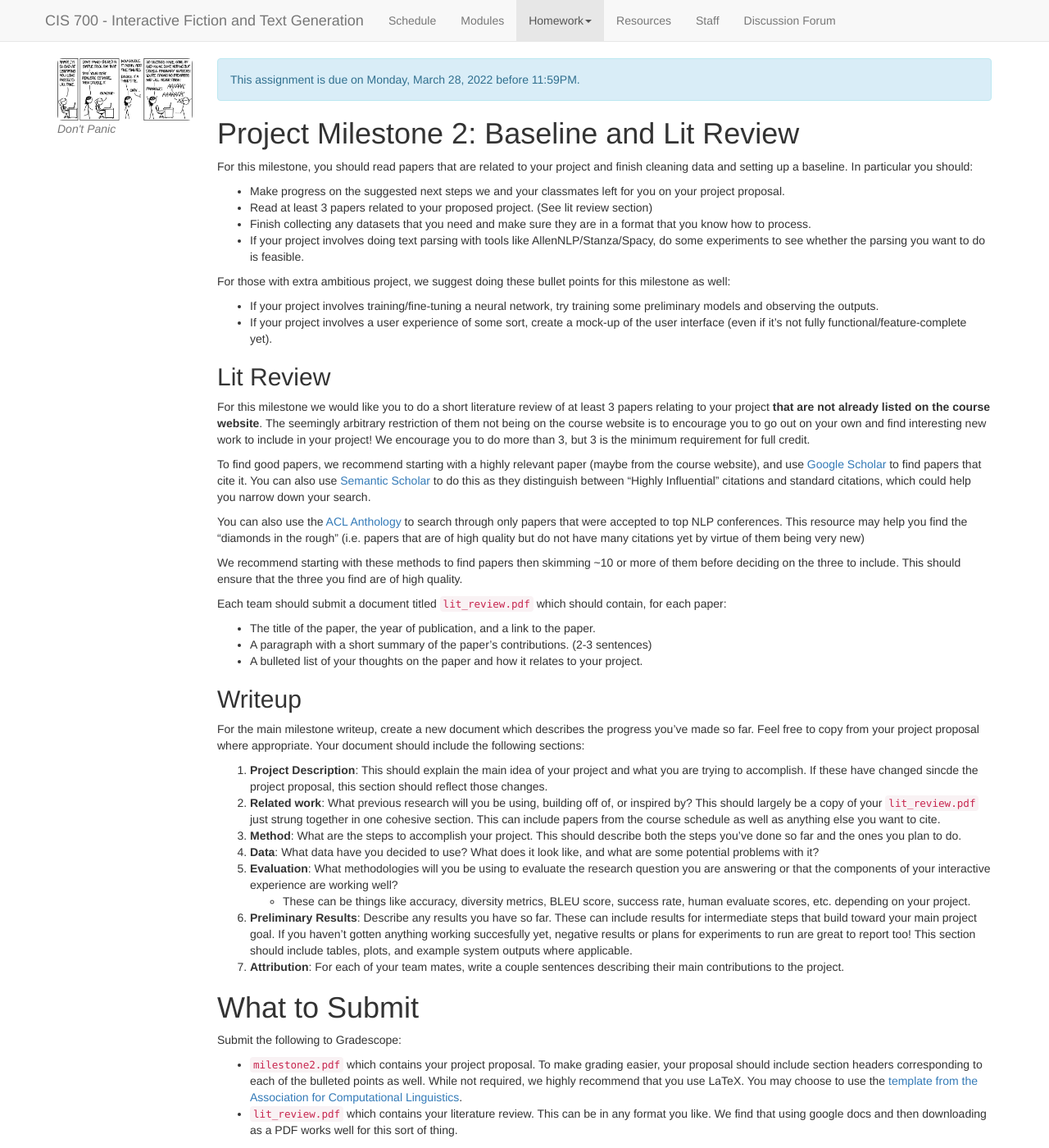
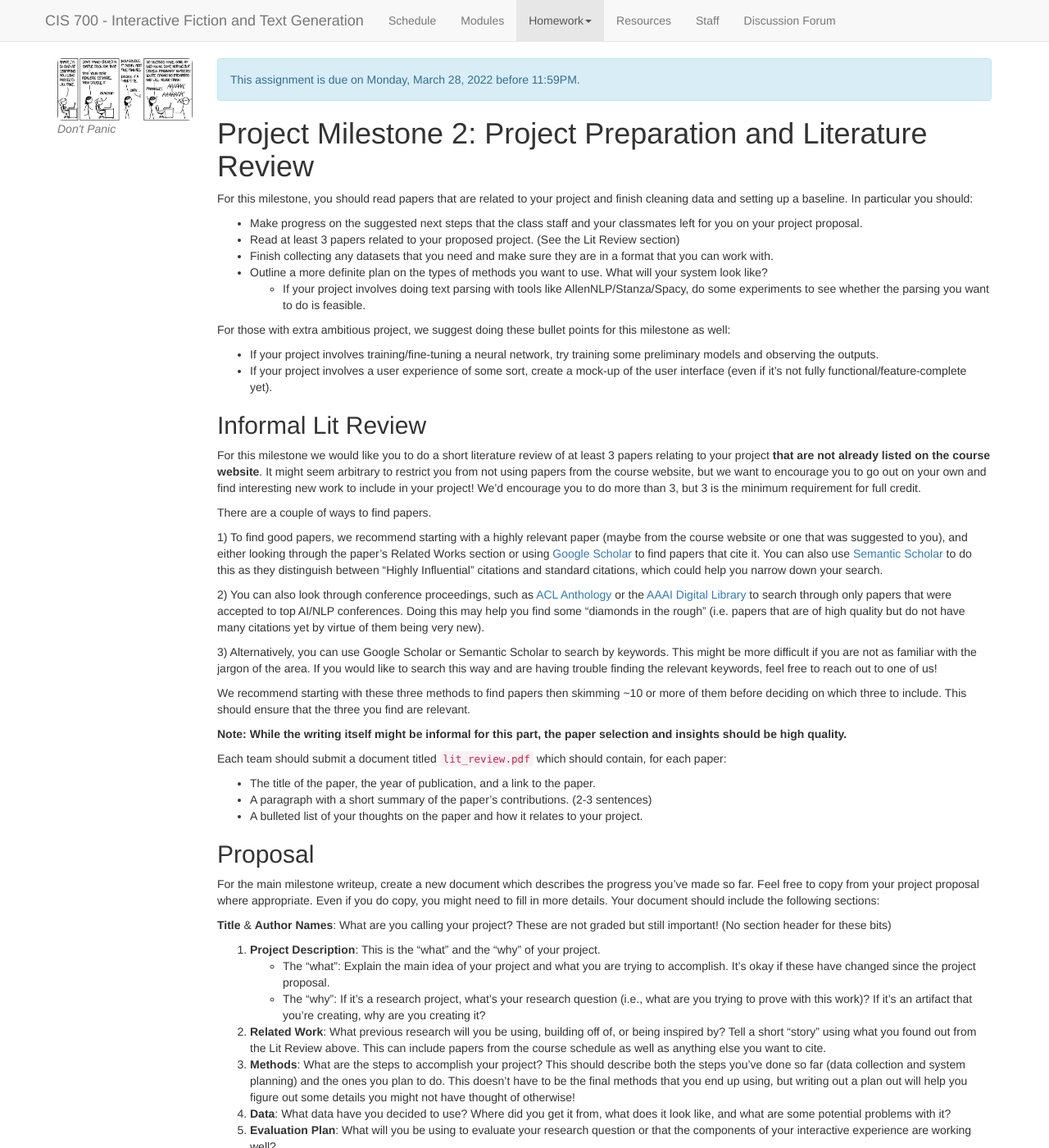
Before and after one commit to interactive-fiction-class/interactive-fiction-class.github.io, a Jekyll site: the page built from homeworks/progress-report1/pr1.md, in a window 1280 px wide and 1400 px high. Shown: the whole window at 82% size. Built offline with Jekyll 4.4.1, drawn with Linux system fonts in a browser that asks for light colours; nearby versions of some CDN libraries; a script that is not in the unit is left out; some of the changed text lies outside the part shown.

Commit message:
Update pr1.md

```diff
--- a/homeworks/progress-report1/pr1.md
+++ b/homeworks/progress-report1/pr1.md
@@ -3,8 +3,7 @@ layout: default
 img: estimating_time.png
 caption: Don't Panic
 img_link: https://xkcd.com/1658/
-title: The Term Project
-title: Baseline and Lit Review
+title: Project Preparation and Literature Review
 type: Project Milestone
 number: 2
 active_tab: homework
@@ -54,42 +53,54 @@ You can download the materials for this assignment here:
 =============================================================
 
 For this milestone, you should read papers that are related to your project and finish cleaning data and setting up a baseline. In particular you should:
-* Make progress on the suggested next steps we and your classmates left for you on your project proposal.
-* Read at least 3 papers related to your proposed project. (See lit review section)
-* Finish collecting any datasets that you need and make sure they are in a format that you know how to process.
-* If your project involves doing text parsing with tools like AllenNLP/Stanza/Spacy, do some experiments to see whether the parsing you want to do is feasible.
+* Make progress on the suggested next steps that the class staff and your classmates left for you on your project proposal.
+* Read at least 3 papers related to your proposed project. (See the Lit Review section)
+* Finish collecting any datasets that you need and make sure they are in a format that you can work with.
+* Outline a more definite plan on the types of methods you want to use. What will your system look like?
+   * If your project involves doing text parsing with tools like AllenNLP/Stanza/Spacy, do some experiments to see whether the parsing you want to do is feasible.
 
 For those with extra ambitious project, we suggest doing these bullet points for this milestone as well:
 * If your project involves training/fine-tuning a neural network, try training some preliminary models and observing the outputs.
 * If your project involves a user experience of some sort, create a mock-up of the user interface (even if it's not fully functional/feature-complete yet).
 
-## Lit Review
-For this milestone we would like you to do a short literature review of at least 3 papers relating to your project **that are not already listed on the course website**. The seemingly arbitrary restriction of them not being on the course website is to encourage you to go out on your own and find interesting new work to include in your project! We encourage you to do more than 3, but 3 is the minimum requirement for full credit.
+## Informal Lit Review
+For this milestone we would like you to do a short literature review of at least 3 papers relating to your project **that are not already listed on the course website**. It might seem arbitrary to restrict you from not using papers from the course website, but we want to encourage you to go out on your own and find interesting new work to include in your project! We'd encourage you to do more than 3, but 3 is the minimum requirement for full credit.
 
-To find good papers, we recommend starting with a highly relevant paper (maybe from the course website), and use [Google Scholar](https://scholar.google.com/) to find papers that cite it. You can also use [Semantic Scholar](https://www.semanticscholar.org/) to do this as they distinguish between "Highly Influential" citations and standard citations, which could help you narrow down your search.
+There are a couple of ways to find papers.
 
-You can also use the [ACL Anthology](https://aclanthology.org/) to search through only papers that were accepted to top NLP conferences. This resource may help you find the "diamonds in the rough" (i.e. papers that are of high quality but do not have many citations yet by virtue of them being very new)
+1) To find good papers, we recommend starting with a highly relevant paper (maybe from the course website or one that was suggested to you), and either looking through the paper's Related Works section or using [Google Scholar](https://scholar.google.com/) to find papers that cite it. You can also use [Semantic Scholar](https://www.semanticscholar.org/) to do this as they distinguish between "Highly Influential" citations and standard citations, which could help you narrow down your search.
 
-We recommend starting with these methods to find papers then skimming ~10 or more of them before deciding on the three to include. This should ensure that the three you find are of high quality.
+2) You can also look through conference proceedings, such as [ACL Anthology](https://aclanthology.org/) or the [AAAI Digital Library](https://www.aaai.org/Library/conferences-library.php) to search through only papers that were accepted to top AI/NLP conferences. Doing this may help you find some "diamonds in the rough" (i.e. papers that are of high quality but do not have many citations yet by virtue of them being very new).
+
+3) Alternatively, you can use Google Scholar or Semantic Scholar to search by keywords. This might be more difficult if you are not as familiar with the jargon of the area. If you would like to search this way and are having trouble finding the relevant keywords, feel free to reach out to one of us!
+
+We recommend starting with these three methods to find papers then skimming ~10 or more of them before deciding on which three to include. This should ensure that the three you find are relevant.
+
+**Note: While the writing itself might be informal for this part, the paper selection and insights should be high quality.**
 
 Each team should submit a document titled `lit_review.pdf` which should contain, for each paper:
 * The title of the paper, the year of publication, and a link to the paper.
 * A paragraph with a short summary of the paper's contributions. (2-3 sentences)
 * A bulleted list of your thoughts on the paper and how it relates to your project.
 
-## Writeup
-For the main milestone writeup, create a new document which describes the progress you've made so far. Feel free to copy from your project proposal where appropriate. Your document should include the following sections:
 
-1. __Project Description__: This should explain the main idea of your project and what you are trying to accomplish. If these have changed sincde the project proposal, this section should reflect those changes.
-2. __Related work__: What previous research will you be using, building off of, or inspired by? This should largely be a copy of your `lit_review.pdf` just strung together in one cohesive section. This can include papers from the course schedule as well as anything else you want to cite.
-3. __Method__: What are the steps to accomplish your project. This should describe both the steps you've done so far and the ones you plan to do.
-4. __Data__: What data have you decided to use? What does it look like, and what are some potential problems with it?
-5. __Evaluation__: What methodologies will you be using to evaluate the research question  you are answering or that the components of your interactive experience are working well?
-  * These can be things like accuracy, diversity metrics, BLEU score, success rate, human evaluate scores, etc. depending on your project.
-6. __Preliminary Results__: Describe any results you have so far. These can include results for intermediate steps that build toward your main project goal. If you haven't gotten anything working succesfully yet, negative results or plans for experiments to run are great to report too! This section should include tables, plots, and example system outputs where applicable.
-6. __Attribution__: For each of your team mates, write a couple sentences describing their main contributions to the project.
+## Proposal
+For the main milestone writeup, create a new document which describes the progress you've made so far. Feel free to copy from your project proposal where appropriate. Even if you do copy, you might need to fill in more details.
+Your document should include the following sections:
+
+__Title__ & __Author Names__: What are you calling your project? These are not graded but still important! (No section header for these bits)
+1. __Project Description__: This is the "what" and the "why" of your project.
+ * The "what": Explain the main idea of your project and what you are trying to accomplish. It's okay if these have changed since the project proposal.
+ * The "why": If it's a research project, what's your research question (i.e., what are you trying to prove with this work)? If it's an artifact that you're creating, why are you creating it?
+2. __Related Work__: What previous research will you be using, building off of, or being inspired by? Tell a short "story" using what you found out from the Lit Review above. This can include papers from the course schedule as well as anything else you want to cite.
+3. __Methods__: What are the steps to accomplish your project? This should describe both the steps you've done so far (data collection and system planning) and the ones you plan to do. This doesn't have to be the final methods that you end up using, but writing out a plan out will help you figure out some details you might not have thought of otherwise!
+4. __Data__: What data have you decided to use? Where did you get it from, what does it look like, and what are some potential problems with it?
+5. __Evaluation Plan__: What will you be using to evaluate your research question or that the components of your interactive experience are working well?
+  * These can be things like accuracy, diversity metrics, perplexity, BLEU/ROUGE scores, success rate, human evaluation scores, etc. depending on your project.
+6. __Preliminary Results (optional)__: Describe any results you have so far. These can include results for intermediate steps that build toward your main project goal. If you haven't gotten anything working succesfully yet, negative results or plans for experiments to run are great to report too! This section should include tables, plots, and example system outputs where applicable.
+7. __Attribution__: For each of your team mates, write a couple sentences describing their main contributions to the project so far and what each person plans to do for the rest of the project.
 
 # What to Submit
-Submit the following to Gradescope:
-* `milestone2.pdf` which contains your project proposal. To make grading easier, your proposal should include section headers corresponding to each of the bulleted points as well. While not required, we highly recommend that you use LaTeX. You may choose to use the [template from the Association for Computational Linguistics](https://www.overleaf.com/latex/templates/acl-rolling-review-template/jxbhdzhmcpdm).
-* `lit_review.pdf` which contains your literature review. This can be in any format you like. We find that using google docs and then downloading as a PDF works well for this sort of thing.
+Submit the following to [Gradescope](https://www.gradescope.com/courses/354158/assignments/1944469):
+* `lit_review.pdf` which contains your literature review. This can be in any format you like. We find that using Google Docs and then downloading as a PDF works well for this sort of thing.
+* `milestone2.pdf` which contains your project proposal. To make grading easier, your proposal should include section headers corresponding to each of the bulleted points as well. While not required, we highly recommend that you use LaTeX and a conference template. You may choose to use the [template from the Association for Computational Linguistics](https://www.overleaf.com/latex/templates/acl-rolling-review-template/jxbhdzhmcpdm).
```
